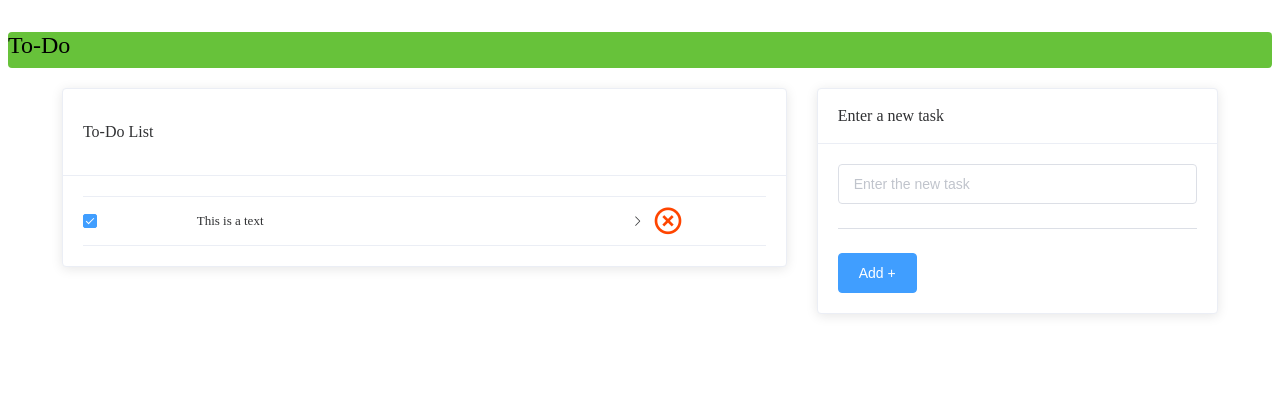
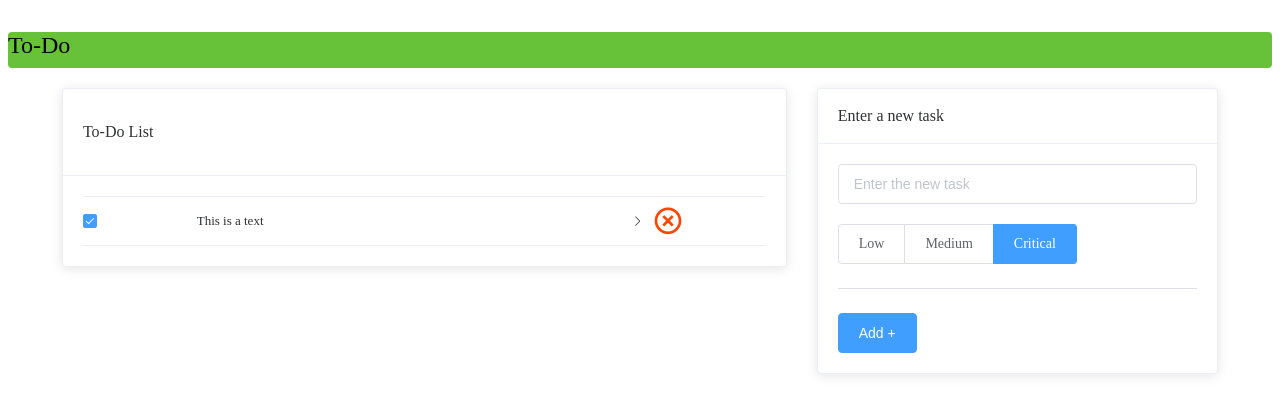
Before and after one commit to navaneethsadasivan/todo, a Nuxt app: page / in a window 1280 px wide. Shown: the top 414 px of the page. Built offline with nearby package versions, Linux system fonts and the light colour scheme.

Commit message:
Task displays priority

```diff
--- a/components/add-new-task.vue
+++ b/components/add-new-task.vue
@@ -4,6 +4,11 @@
       Enter a new task
     </div>
     <el-input placeholder="Enter the new task" v-model="input"></el-input>
+    <div style="margin-top: 20px">
+      <el-radio-group v-model="radio">
+        <el-radio-button v-for="radio in radios" :label="radio.name"></el-radio-button>
+      </el-radio-group>
+    </div>
     <el-divider></el-divider>
     <el-button type="primary" @click.native="addNewToDo">Add +</el-button>
   </el-card>
@@ -15,14 +20,24 @@
       methods: {
           addNewToDo() {
             if (this.input !== '') {
-              this.$store.commit('list/add', this.input)
+              let data = {
+                text : this.input,
+                priority: this.radio
+              }
+              this.$store.commit('list/add', data)
               this.input = ''
             }
           }
       },
       data() {
         return {
-          input: ''
+          input: '',
+          radio: 'Critical',
+          radios: [
+            { name: 'Low', style: 'success' },
+            { name: 'Medium', style: 'warning' },
+            { name: 'Critical', style: 'danger' },
+          ]
         }
       }
     }
--- a/components/list-item.vue
+++ b/components/list-item.vue
@@ -21,7 +21,7 @@
                 </el-col>
                 <el-col :span="12">
                   <el-form-item label="Priority: ">
-                    <el-tag effect="dark" :type="task.priority">Critical</el-tag>
+                    <el-tag effect="dark" :type="task.color">{{task.priority}}</el-tag>
                   </el-form-item>
                 </el-col>
               </el-row>
@@ -49,13 +49,18 @@
         })
       },
       data() {
+        const priorityColors = [
+          {priority: 'critical', color: 'danger'},
+          {priority: 'medium', color: 'warning'},
+          {priority: 'low', color: 'success'},
+        ]
         return {
           labelPosition: 'left',
           form: {
             name: this.listItem.text
           },
           task: {
-            priority: 'danger'
+            priority: this.listItem.priority
           }
         }
       }
--- a/store/list.js
+++ b/store/list.js
@@ -3,17 +3,19 @@ export const state = () => ({
     {
       text: "This is a text",
       done: true,
-      id: 1
+      id: 1,
+      priority: 'critical'
     }
   ]
 })
 
 export const mutations = {
-  add(state, text) {
+  add(state, data) {
     state.list.push({
-      text: text,
+      text: data['text'],
       done: false,
-      id: state.list.length + 1
+      id: state.list.length + 1,
+      priority: data['priority']
     })
   },
   toggle(state, listItem) {
```
